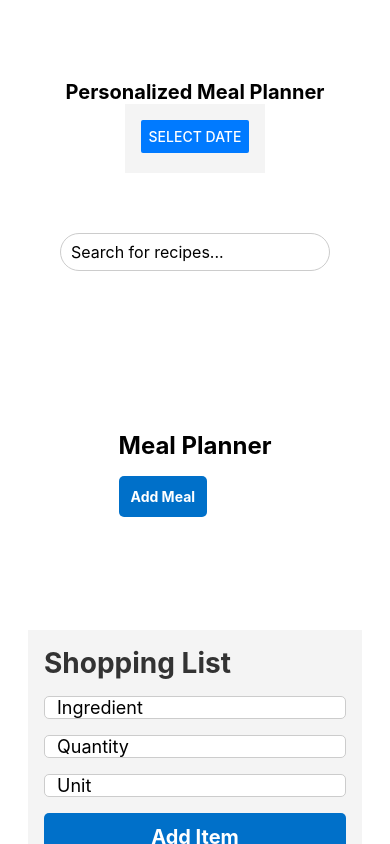
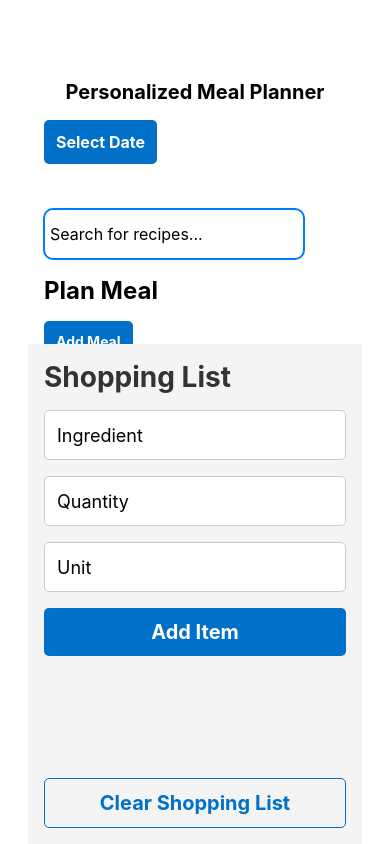
Before and after one commit to TranRTC/CSI-248-Final-Project, a React Native app in the folder PersonalizedMealPlanner/: screen / in a window 390 px wide. Built offline with nearby package versions, Linux system fonts and the light colour scheme.

Commit message:
11/10 07:11 working
4 components styled

```diff
--- a/PersonalizedMealPlanner/App.js
+++ b/PersonalizedMealPlanner/App.js
@@ -48,7 +48,7 @@ const styles = StyleSheet.create({
   },
   scrollContainer: {
     flexGrow: 1,
-    alignItems: 'center',
-    justifyContent: 'center',
+    alignItems: 'flex-start',
+    justifyContent: 'flex-start',
   },
 });
--- a/PersonalizedMealPlanner/Components/DateSelect.jsx
+++ b/PersonalizedMealPlanner/Components/DateSelect.jsx
@@ -1,5 +1,5 @@
 import React, { useState } from 'react';
-import { View, Button, Platform, StyleSheet } from 'react-native';
+import { View, TouchableOpacity, Platform, Text, StyleSheet } from 'react-native';
 import DateTimePicker from '@react-native-community/datetimepicker';
 
 const DateSelect = ({ onDateSelect }) => {
@@ -28,13 +28,12 @@ const DateSelect = ({ onDateSelect }) => {
 
   return (
     <View style={styles.container}>
-      <View style={styles.buttonContainer}>
-        <Button
-          onPress={() => showMode('date')}
-          title="Select Date"
-          color="#007AFF" // Apple-like blue color
-        />
-      </View>
+      <TouchableOpacity
+        style={styles.buttonContainer}
+        onPress={() => showMode('date')}
+      >
+        <Text style={styles.buttonText}>Select Date</Text>
+      </TouchableOpacity>
       {show && (
         <DateTimePicker
           testID="dateTimePicker"
@@ -51,15 +50,28 @@ const DateSelect = ({ onDateSelect }) => {
 
 const styles = StyleSheet.create({
   container: {
-    flex: 0.2,
+    flex: 1,
     padding: 16,
-    backgroundColor: '#f4f4f4', // Add margin to create space below the component
-    marginBottom: 10,
+    flexDirection: 'row',
+    justifyContent: 'flex-start',
+    alignItems: 'flex-start',
+    //backgroundColor: '#f4f4f4',
+    //marginBottom: 10,
   },
   buttonContainer: {
-    marginBottom: 10,
-
+    backgroundColor: '#0070c9',
+    padding: 12,
+    borderRadius: 5,
+    // marginLeft: 'auto', // Remove this line
+    alignSelf: 'flex-start', // Add this line to left-align the button text
+  },
+  buttonText: {
+    color: 'white',
+    fontSize: 16,
+    fontWeight: 'bold',
+    textAlign: 'center',
   },
 });
 
+
 export default DateSelect;
--- a/PersonalizedMealPlanner/Components/ListBuy.jsx
+++ b/PersonalizedMealPlanner/Components/ListBuy.jsx
@@ -68,7 +68,7 @@ const ListBuy = () => {
 
 const styles = StyleSheet.create({
   container: {
-    flex: 1,
+    flex: 9,
     padding: 16,
     backgroundColor: '#f4f4f4',
   },
--- a/PersonalizedMealPlanner/Components/MealPlan.jsx
+++ b/PersonalizedMealPlanner/Components/MealPlan.jsx
@@ -65,7 +65,7 @@ const MealPlan = ({selectedDate, selectedRecipe}) => {
 
   return (
     <View style={styles.container}>
-      <Text style={styles.header}>Meal Planner</Text>
+      <Text style={styles.header}>Plan Meal</Text>
 
       {/* Input for adding a new date and recipe */}
       <View style={styles.inputContainer}>
--- a/PersonalizedMealPlanner/Components/RecipeSearch.jsx
+++ b/PersonalizedMealPlanner/Components/RecipeSearch.jsx
@@ -141,12 +141,14 @@ const RecipeSearch = ({ onRecipeSelect }) => {
         value={searchQuery}
         onChangeText={handleSearch}
       />
+      {searchQuery ? (
   <FlatList
     data={filteredRecipes}
     renderItem={renderItem}
     keyExtractor={item => item.id.toString()}
     extraData={selectedRecipeId}
   />
+) : null}
     </View>
   );
 };
@@ -155,16 +157,23 @@ const styles = StyleSheet.create({
   container: {
     flex: 1,
     backgroundColor: '#fff', // Background color for the whole container
-    paddingTop: 50, // To ensure the container doesn't start right at the top of the screen
+    paddingTop: 20, // To ensure the container doesn't start right at the top of the screen
+    marginLeft: 10,
   },
   searchInput: {
-    marginHorizontal: 20, // Add some horizontal margin
-    paddingHorizontal: 10, // Padding from the left and right inside the input
-    paddingVertical: 8, // Padding from the top and bottom inside the input
-    borderColor: '#ccc', // Border color for the input
-    borderWidth: 1, // Border width for the input
-    borderRadius: 20, // Rounded corners for the input field
-    fontSize: 16, // Text size
+    flex: 3,
+    //marginLeft: 20,
+    //width: 300,
+    //height: 50,
+    marginHorizontal: 5,
+    paddingHorizontal: 5,
+    paddingVertical: 8,
+    borderColor: '#007AFF', // Set the color of the border
+    borderWidth: 2,
+    borderRadius: 10,
+    fontSize: 16,
+    color: 'black', // Set the color of the text entered by the user
+
   },
   recipeItem: {
     padding: 10, // Padding inside each recipe item for spacing
```
Lines whose indentation alone changed are shown as unchanged.
